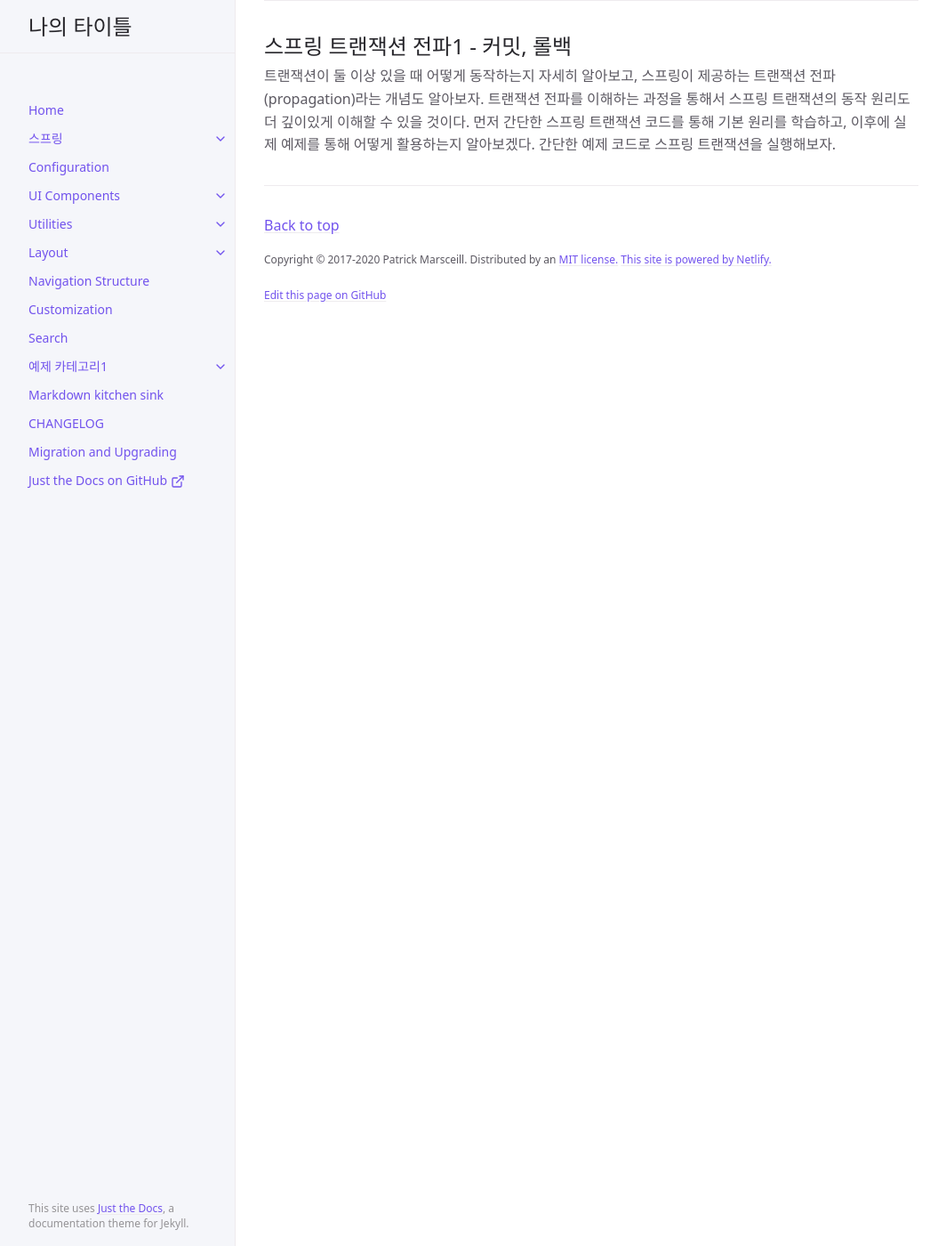
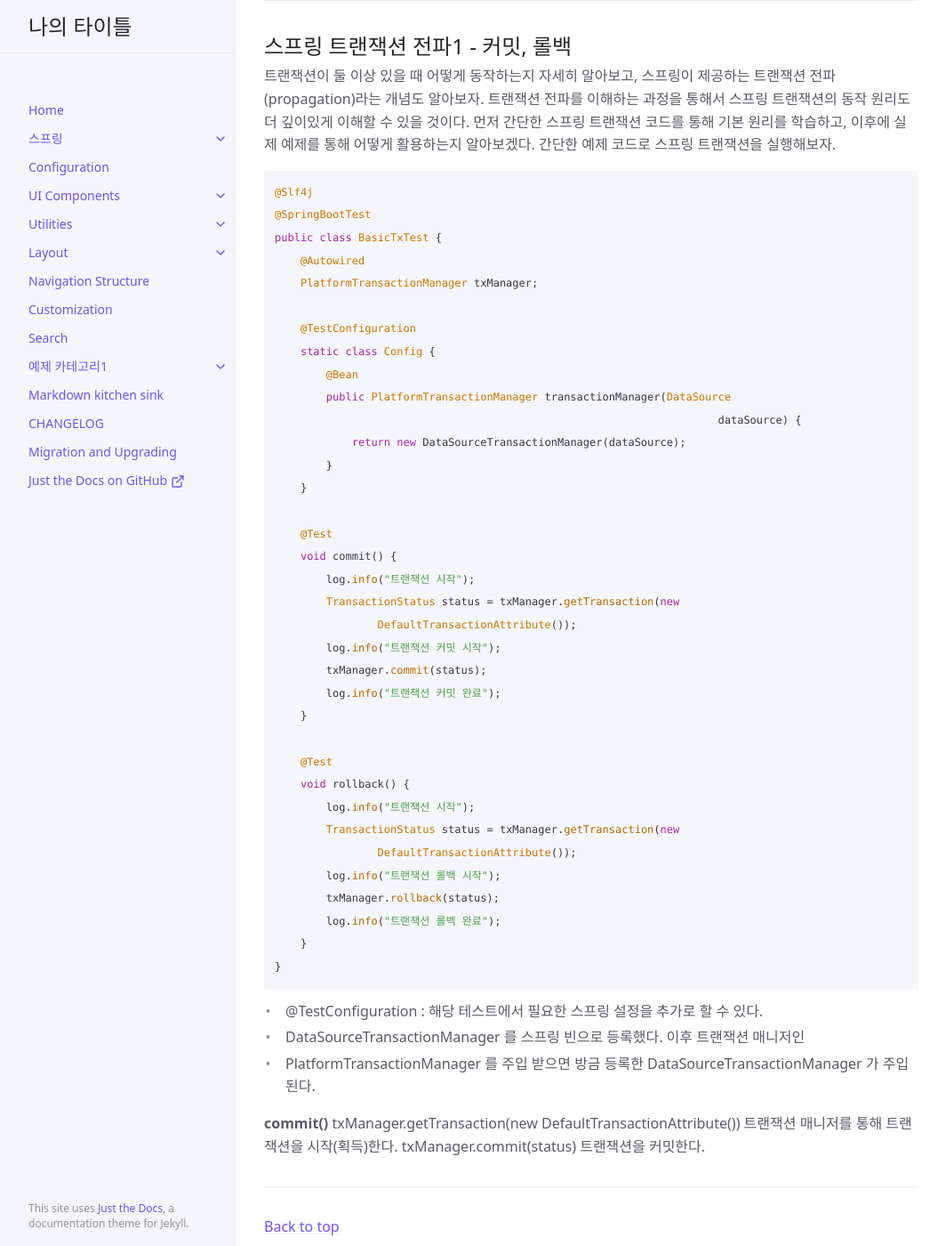
Before and after one commit to wlghks453/wlghks453.github.io, a Jekyll site: the page built from docs/spring/스프링 트랜잭션-3.md, in a window 1280 px wide and 1400 px high, scrolled down 254 px. Shown: the whole window at 89% size, without its empty margins (107-1171 px from the left). Built offline with Jekyll 4.4.1, drawn with Linux system fonts in a browser that asks for light colours; cached includes are drawn as plain includes.

Commit message:
Update 스프링 트랜잭션-3.md

````diff
--- a/docs/spring/스프링 트랜잭션-3.md
+++ b/docs/spring/스프링 트랜잭션-3.md
@@ -22,3 +22,49 @@ nav_order: 2
 트랜잭션 전파를 이해하는 과정을 통해서 스프링 트랜잭션의 동작 원리도 더 깊이있게 이해할 수 있을 것이다.
 먼저 간단한 스프링 트랜잭션 코드를 통해 기본 원리를 학습하고, 이후에 실제 예제를 통해 어떻게 활용하는지 알아보겠다.
 간단한 예제 코드로 스프링 트랜잭션을 실행해보자.
+
+```java
+@Slf4j
+@SpringBootTest
+public class BasicTxTest {
+    @Autowired
+    PlatformTransactionManager txManager;
+
+    @TestConfiguration
+    static class Config {
+        @Bean
+        public PlatformTransactionManager transactionManager(DataSource
+                                                                     dataSource) {
+            return new DataSourceTransactionManager(dataSource);
+        }
+    }
+
+    @Test
+    void commit() {
+        log.info("트랜잭션 시작");
+        TransactionStatus status = txManager.getTransaction(new
+                DefaultTransactionAttribute());
+        log.info("트랜잭션 커밋 시작");
+        txManager.commit(status);
+        log.info("트랜잭션 커밋 완료");
+    }
+
+    @Test
+    void rollback() {
+        log.info("트랜잭션 시작");
+        TransactionStatus status = txManager.getTransaction(new
+                DefaultTransactionAttribute());
+        log.info("트랜잭션 롤백 시작");
+        txManager.rollback(status);
+        log.info("트랜잭션 롤백 완료");
+    }
+}
+```
+ - @TestConfiguration : 해당 테스트에서 필요한 스프링 설정을 추가로 할 수 있다.
+ - DataSourceTransactionManager 를 스프링 빈으로 등록했다. 이후 트랜잭션 매니저인
+ - PlatformTransactionManager 를 주입 받으면 방금 등록한 DataSourceTransactionManager 가 주입된다.
+
+**commit()**
+txManager.getTransaction(new DefaultTransactionAttribute())
+트랜잭션 매니저를 통해 트랜잭션을 시작(획득)한다.
+txManager.commit(status) 트랜잭션을 커밋한다.
````
